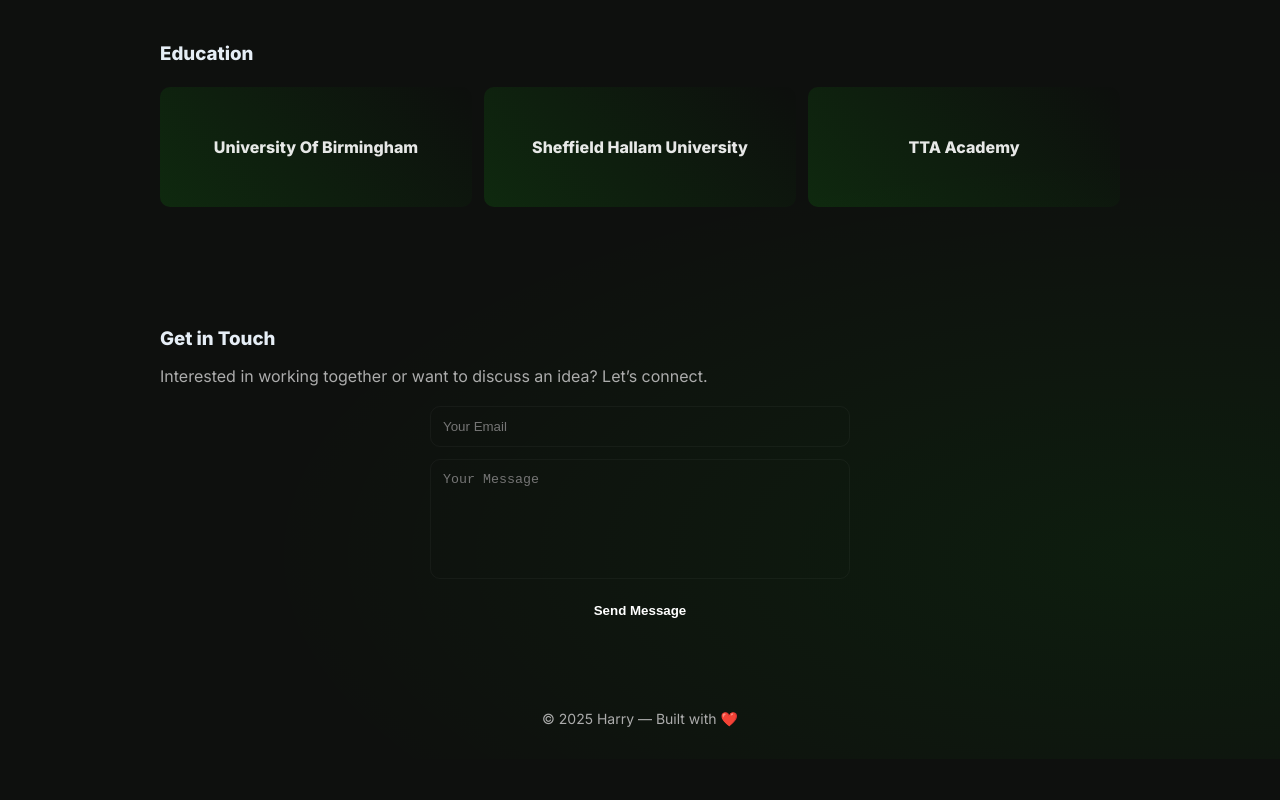
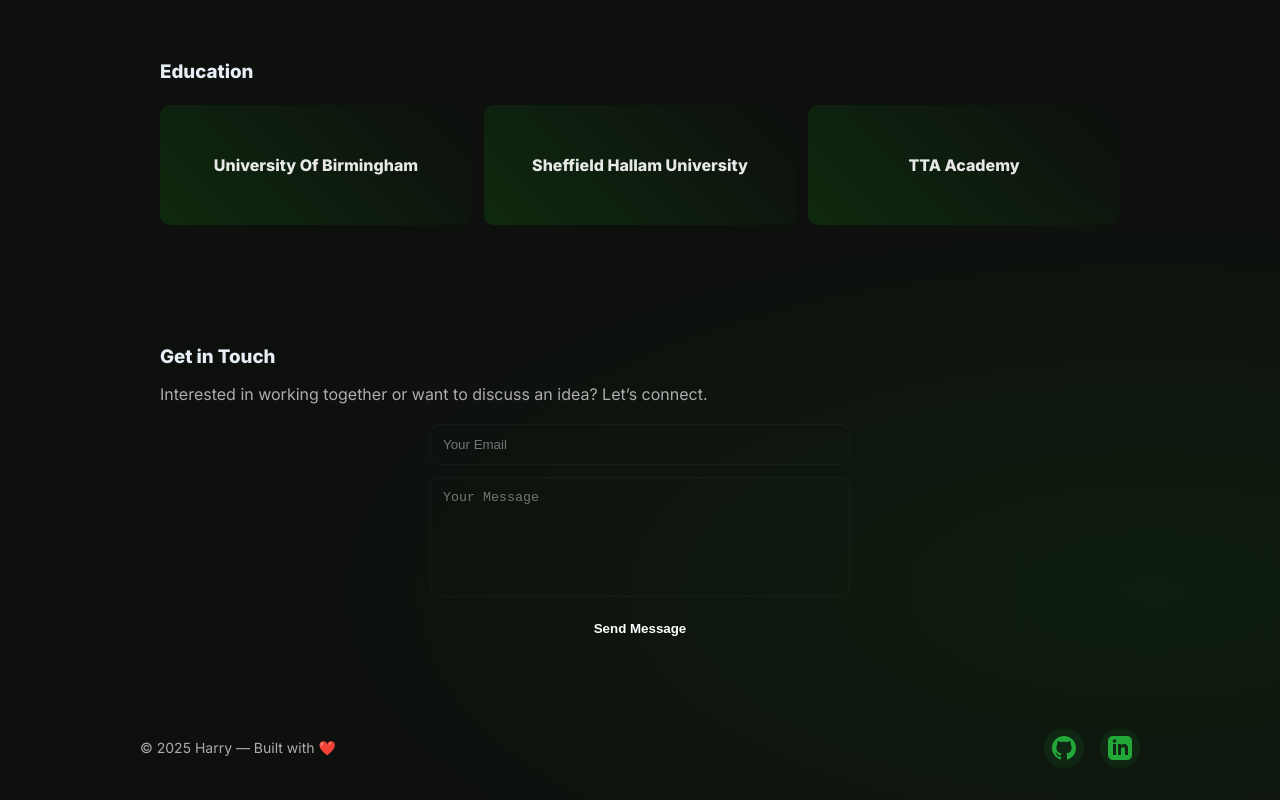
Before and after one commit to Harry2k21/Harry-Portfolio-v0, a plain HTML site: page index.html in a window 1280 px wide. Shown: the part 1283-2083 px from the top of the page. Before the commit the page ends 2042 px from the top, so only its background shows below. Drawn offline with Linux system fonts and the light colour scheme.

Commit message:
added link to git and linkedIN

```diff
--- a/index.html
+++ b/index.html
@@ -21,10 +21,23 @@
       </div>
     </div>
     <div class="nav-links">
+       <div class="social-links">
+      <a href="https://github.com/Harry2k21" target="_blank" rel="noopener noreferrer" aria-label="GitHub">
+        <svg width="24" height="24" viewBox="0 0 24 24" fill="currentColor">
+          <path d="M12 0c-6.626 0-12 5.373-12 12 0 5.302 3.438 9.8 8.207 11.387.599.111.793-.261.793-.577v-2.234c-3.338.726-4.033-1.416-4.033-1.416-.546-1.387-1.333-1.756-1.333-1.756-1.089-.745.083-.729.083-.729 1.205.084 1.839 1.237 1.839 1.237 1.07 1.834 2.807 1.304 3.492.997.107-.775.418-1.305.762-1.604-2.665-.305-5.467-1.334-5.467-5.931 0-1.311.469-2.381 1.236-3.221-.124-.303-.535-1.524.117-3.176 0 0 1.008-.322 3.301 1.23.957-.266 1.983-.399 3.003-.404 1.02.005 2.047.138 3.006.404 2.291-1.552 3.297-1.23 3.297-1.23.653 1.653.242 2.874.118 3.176.77.84 1.235 1.911 1.235 3.221 0 4.609-2.807 5.624-5.479 5.921.43.372.823 1.102.823 2.222v3.293c0 .319.192.694.801.576 4.765-1.589 8.199-6.086 8.199-11.386 0-6.627-5.373-12-12-12z"/>
+        </svg>
+      </a>
+      <a href="https://www.linkedin.com/in/harry-parker-926536217/" target="_blank" rel="noopener noreferrer" aria-label="LinkedIn">
+        <svg width="24" height="24" viewBox="0 0 24 24" fill="currentColor">
+          <path d="M19 0h-14c-2.761 0-5 2.239-5 5v14c0 2.761 2.239 5 5 5h14c2.762 0 5-2.239 5-5v-14c0-2.761-2.238-5-5-5zm-11 19h-3v-11h3v11zm-1.5-12.268c-.966 0-1.75-.79-1.75-1.764s.784-1.764 1.75-1.764 1.75.79 1.75 1.764-.783 1.764-1.75 1.764zm13.5 12.268h-3v-5.604c0-3.368-4-3.113-4 0v5.604h-3v-11h3v1.765c1.396-2.586 7-2.777 7 2.476v6.759z"/>
+        </svg>
+      </a>
+    </div>
       <a href="#home">Home</a>
       <a href="#about">About</a>
       <a href="#projects">Projects</a>
       <a href="#contact" class="cta">Contact</a>
+
     </div>
     <button class="burger" aria-label="Open menu" onclick="toggleMenu()">☰</button>
   </nav>
@@ -91,6 +104,7 @@
     </div>
   </section>
 
+
   <section class="section contact" id="contact">
     <h3>Get in Touch</h3>
     <p class="lead">Interested in working together or want to discuss an idea? Let’s connect.</p>
@@ -102,7 +116,19 @@
   </section>
 
   <footer>
-    <div>© 2025 Harry — Built with ❤️ </div>
+    <div>© 2025 Harry — Built with ❤️</div>
+    <div class="social-links">
+      <a href="https://github.com/Harry2k21" target="_blank" rel="noopener noreferrer" aria-label="GitHub">
+        <svg width="24" height="24" viewBox="0 0 24 24" fill="currentColor">
+          <path d="M12 0c-6.626 0-12 5.373-12 12 0 5.302 3.438 9.8 8.207 11.387.599.111.793-.261.793-.577v-2.234c-3.338.726-4.033-1.416-4.033-1.416-.546-1.387-1.333-1.756-1.333-1.756-1.089-.745.083-.729.083-.729 1.205.084 1.839 1.237 1.839 1.237 1.07 1.834 2.807 1.304 3.492.997.107-.775.418-1.305.762-1.604-2.665-.305-5.467-1.334-5.467-5.931 0-1.311.469-2.381 1.236-3.221-.124-.303-.535-1.524.117-3.176 0 0 1.008-.322 3.301 1.23.957-.266 1.983-.399 3.003-.404 1.02.005 2.047.138 3.006.404 2.291-1.552 3.297-1.23 3.297-1.23.653 1.653.242 2.874.118 3.176.77.84 1.235 1.911 1.235 3.221 0 4.609-2.807 5.624-5.479 5.921.43.372.823 1.102.823 2.222v3.293c0 .319.192.694.801.576 4.765-1.589 8.199-6.086 8.199-11.386 0-6.627-5.373-12-12-12z"/>
+        </svg>
+      </a>
+      <a href="https://www.linkedin.com/in/harry-parker-926536217/" target="_blank" rel="noopener noreferrer" aria-label="LinkedIn">
+        <svg width="24" height="24" viewBox="0 0 24 24" fill="currentColor">
+          <path d="M19 0h-14c-2.761 0-5 2.239-5 5v14c0 2.761 2.239 5 5 5h14c2.762 0 5-2.239 5-5v-14c0-2.761-2.238-5-5-5zm-11 19h-3v-11h3v11zm-1.5-12.268c-.966 0-1.75-.79-1.75-1.764s.784-1.764 1.75-1.764 1.75.79 1.75 1.764-.783 1.764-1.75 1.764zm13.5 12.268h-3v-5.604c0-3.368-4-3.113-4 0v5.604h-3v-11h3v1.765c1.396-2.586 7-2.777 7 2.476v6.759z"/>
+        </svg>
+      </a>
+    </div>
   </footer>
 
   <script src="script.js"></script>
--- a/style.css
+++ b/style.css
@@ -95,5 +95,52 @@
 .blob.a{width:380px;height:380px;background:linear-gradient(135deg,var(--accent1),transparent);left:-80px;top:-80px}
 .blob.b{width:240px;height:240px;background:linear-gradient(135deg,var(--accent2),transparent);right:-60px;bottom:-60px}
 
+.nav-links .social-links a {
+  width: 42px;
+  height: 42px;
+}
+
+.social-links {
+  display: flex;
+  gap: 16px;
+  justify-content: center;
+  margin: 24px 0;
+}
+
+.social-links a {
+  color: var(--accent2);
+  transition: all 0.3s ease;
+  display: flex;
+  align-items: center;
+  justify-content: center;
+  width: 48px;
+  height: 48px;
+  border-radius: 50%;
+  background: rgba(34, 168, 57, 0.1);
+}
+
+.social-links a:hover {
+  color: white;
+  background: var(--accent2);
+  transform: translateY(-4px);
+}
+
+footer {
+  display: flex;
+  justify-content: space-between;
+  align-items: center;
+  flex-wrap: wrap;
+  gap: 16px;
+}
+
+footer .social-links {
+  margin: 0;
+}
+
+footer .social-links a {
+  width: 40px;
+  height: 40px;
+}
+
 /* animation */
 @keyframes floaty{0%{transform:translateY(0)}50%{transform:translateY(-6px)}100%{transform:translateY(0)}}
```
Also changed, not shown: README.md, image.png (added).
